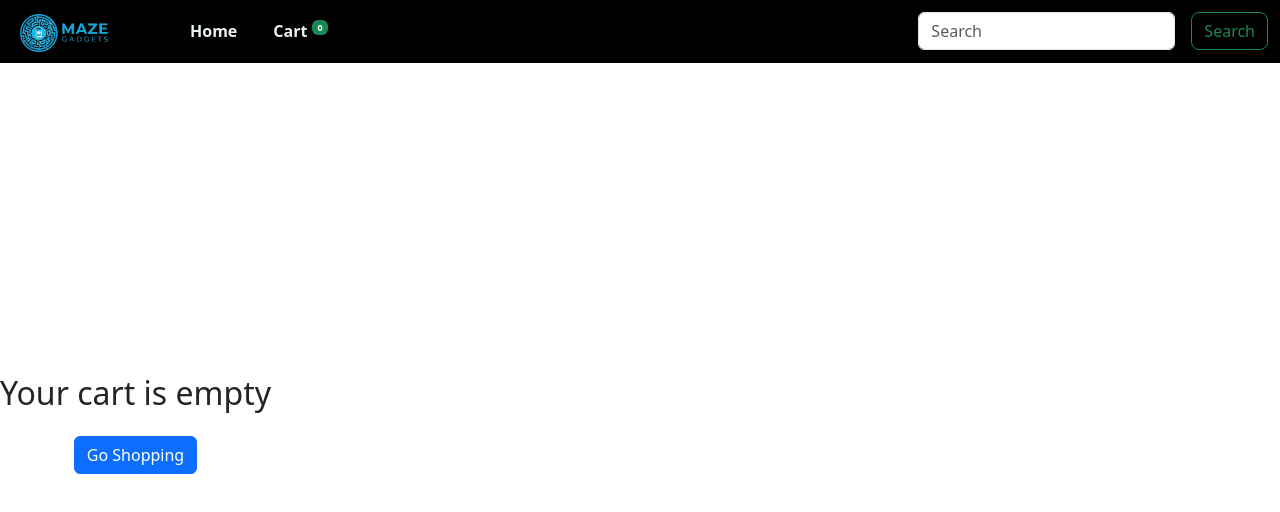
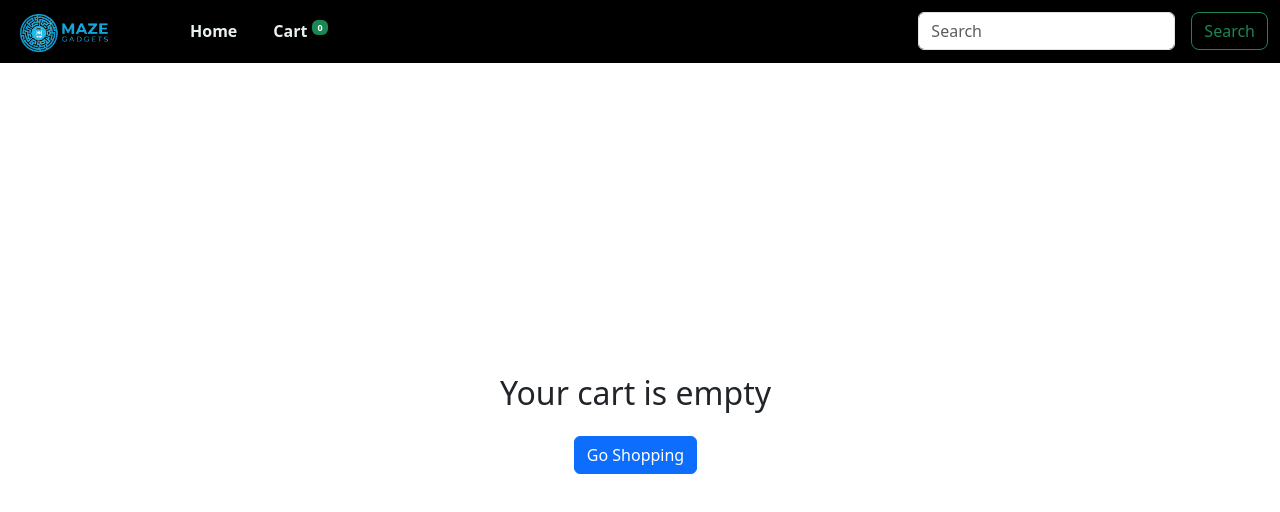
Before and after one commit to HANJAD/phone_store, a React (Vite) app: page /cart in a window 1280 px wide. Shown: the top 512 px of the page. Built offline with nearby package versions, Linux system fonts and the light colour scheme.

Commit message:
Fixed cart display

```diff
--- a/src/pages/Cart.jsx
+++ b/src/pages/Cart.jsx
@@ -13,7 +13,7 @@ const Cart = () => {
     return (
       <>
         <Header />
-        <div className="text-center mt-5">
+        <div className="text-center mt-5" style={{marginLeft: '500px'}}>
           <h2>Your cart is empty</h2>
           <Link to="/" className="btn btn-primary mt-3">Go Shopping</Link>
         </div>
@@ -24,7 +24,7 @@ const Cart = () => {
   return (
     <>
       <Header />
-      <div className="container mt-5">
+      <div className="container mt-5 text-center" style={{marginLeft: '300px'}}>
         <h1 className="mb-4">Your Shopping Cart</h1>
         <Table>
           <thead>
```
